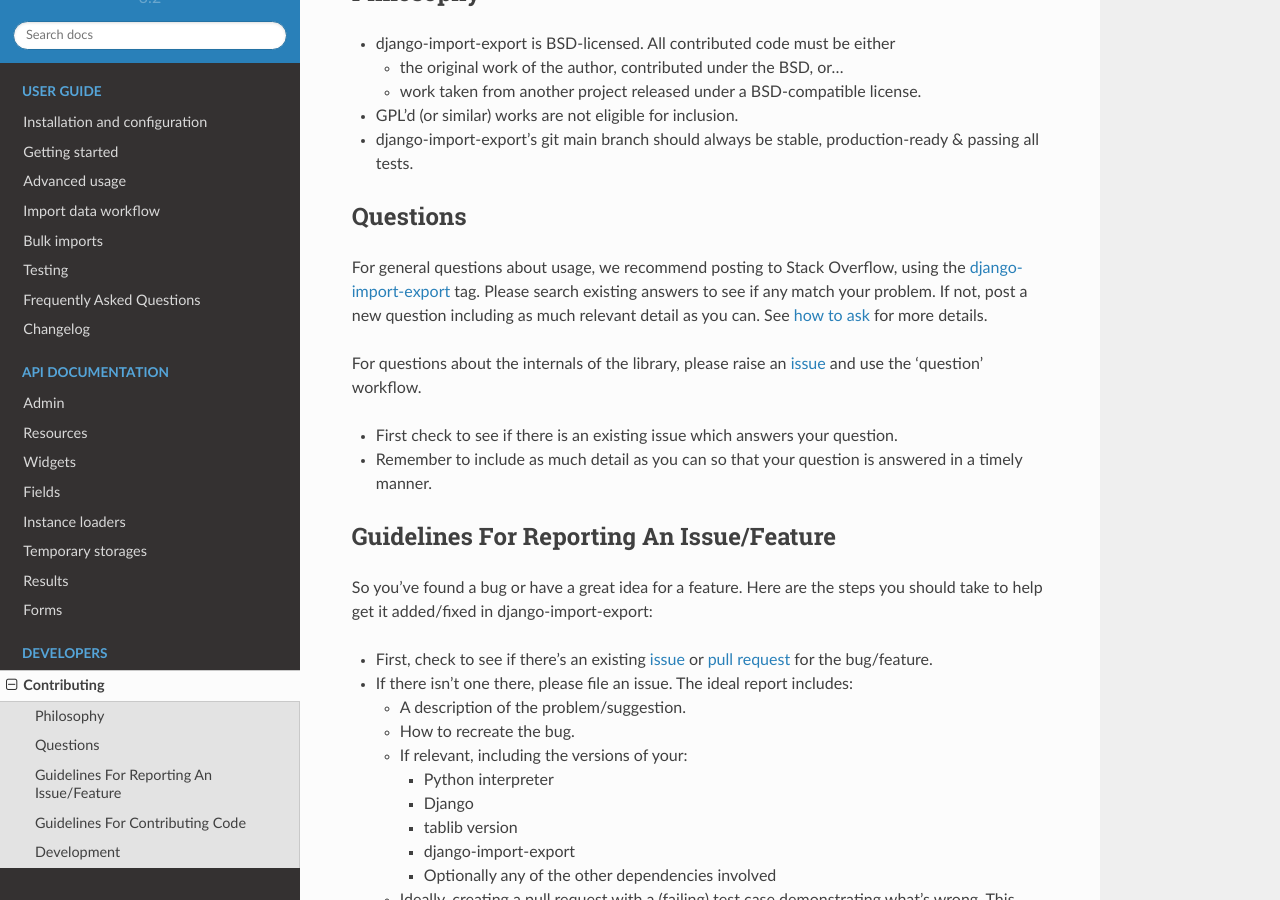
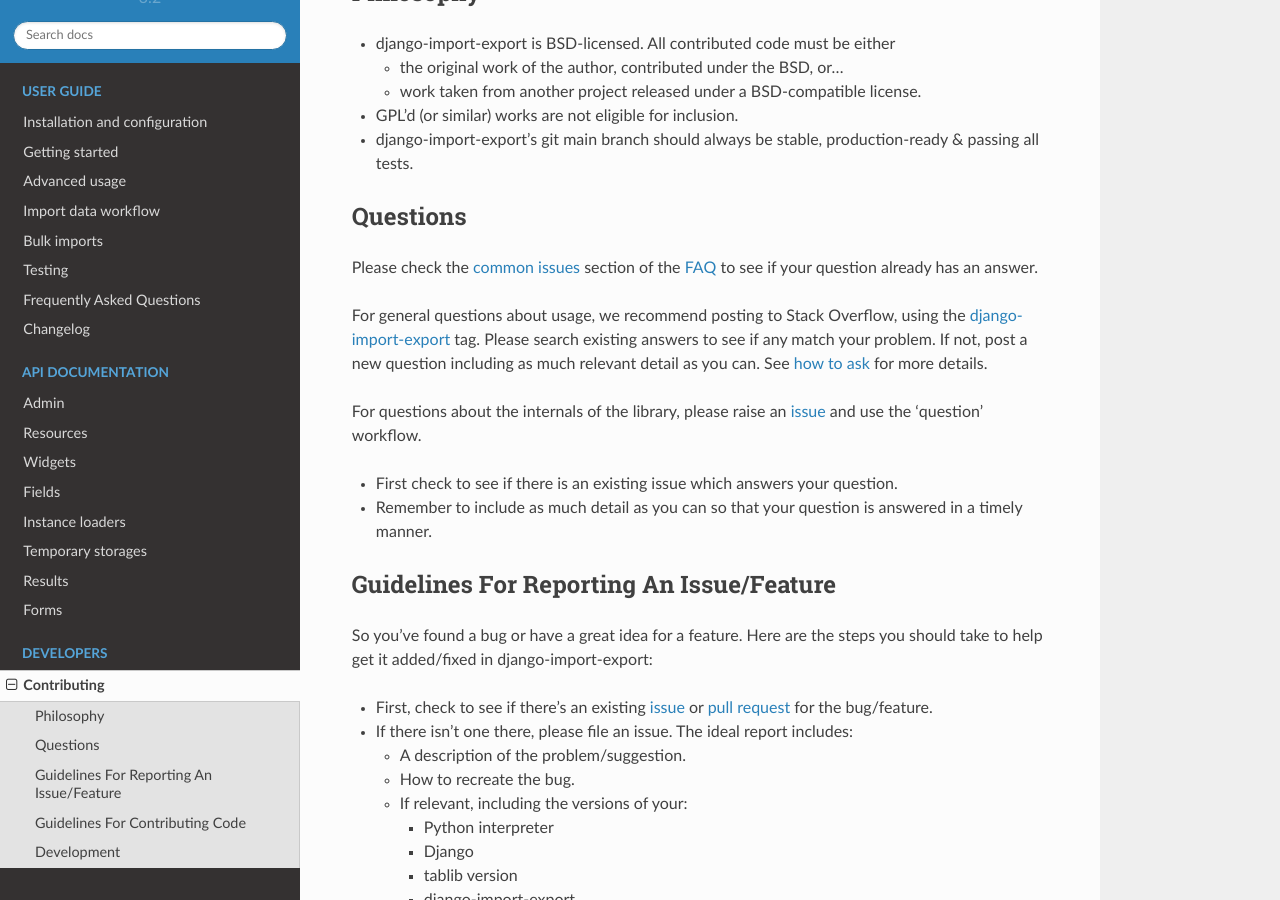
Before and after one commit to django-import-export/django-import-export, a Sphinx documentation site: the page built from docs/contributing.rst, in a window 1280 px wide and 900 px high, scrolled down 304 px. Built offline with Sphinx 7.4.7 and the Read the Docs theme 2.0.0, drawn with Linux system fonts in a browser that asks for light colours; pages that are not in the unit, such as notebooks, are missing from menus.

Commit message:
added link to 'common issues' from 'contributing' page

```diff
--- a/docs/contributing.rst
+++ b/docs/contributing.rst
@@ -28,6 +28,8 @@
 
 Questions
 ---------
+
+Please check the :ref:`common issues <common_issues>` section of the :doc:`FAQ <faq>` to see if your question already has an answer.
 
 For general questions about usage, we recommend posting to Stack Overflow, using the
 `django-import-export <https://stackoverflow.com/questions/tagged/django-import-export/>`_ tag.  Please search existing
--- a/docs/faq.rst
+++ b/docs/faq.rst
@@ -24,6 +24,8 @@
 * Suggesting features or changes.
 
 We encourage you to read the :doc:`contributing guidelines <contributing>`.
+
+.. _common_issues:
 
 Common issues
 =============
```
